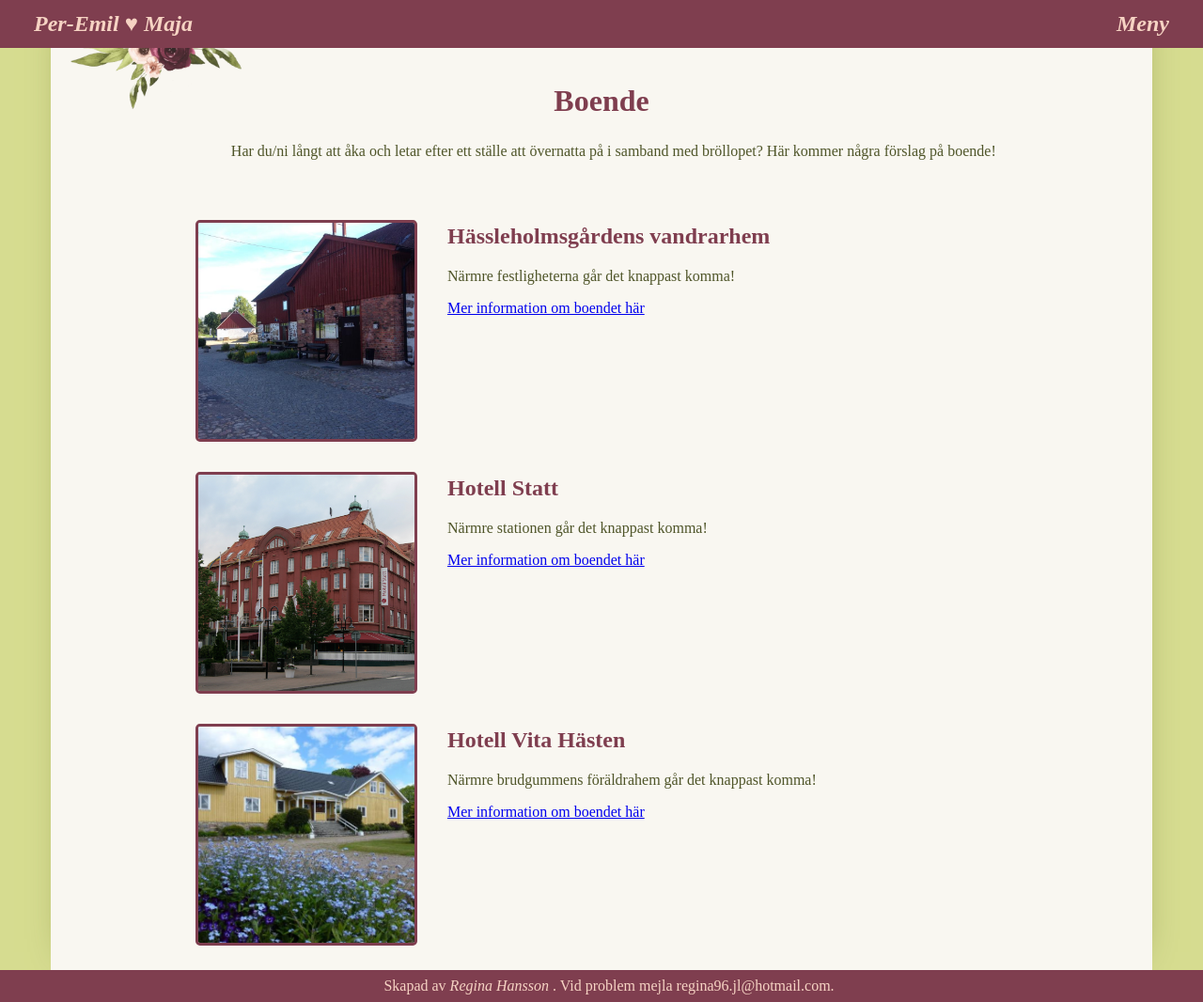
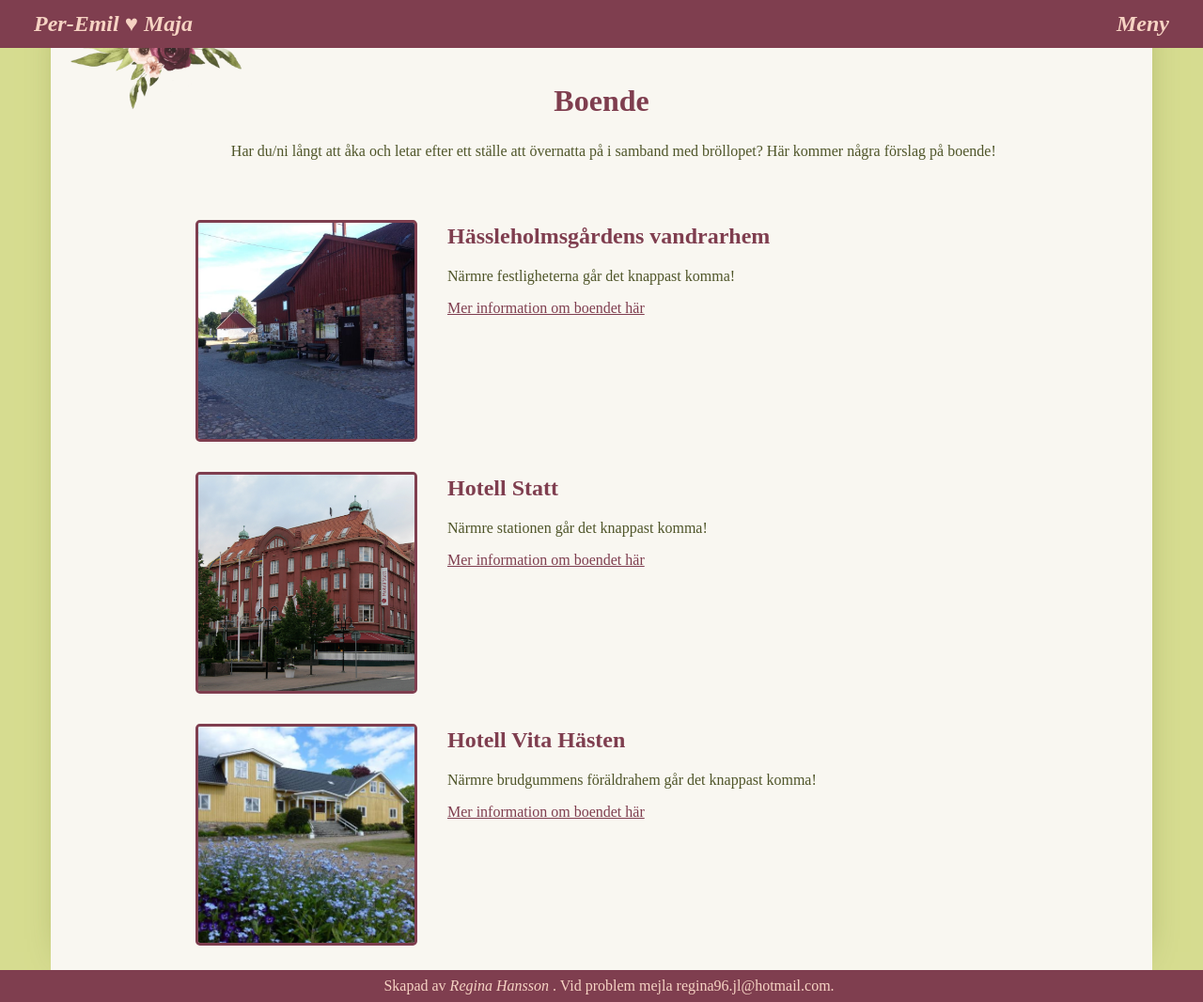
Before and after one commit to reggosaurus-reg/WeddingWebsite, a Flask app: page /boende in a window 1280 px wide. Shown: the whole page at 94% size. Run offline with Flask 2, Linux system fonts and the light colour scheme.

Commit message:
Style link color

```diff
--- a/static/css/style.css
+++ b/static/css/style.css
@@ -136,6 +136,16 @@ h2 {
 	margin:0;
 }
 
+a.normal:link {
+	color: var(--color-menu-background);
+}
+a.normal:visited {
+	color: var(--color-text);
+}
+a.normal:hover {
+	color: var(--color-menu-background-marked);
+}
+
 .hidden-url {
 	font-style: italic;
 	color: var(--color-text-menu);
--- a/templates/boende.html
+++ b/templates/boende.html
@@ -20,7 +20,7 @@
 			<p class="text hotell_desc">
 			Närmre festligheterna går det knappast komma!
 			</p>
-			<a href="http://www.hassleholmsgardensvandrarhem.se/">
+			<a class="normal" href="http://www.hassleholmsgardensvandrarhem.se/">
 				Mer information om boendet här</a>
 		</div>
 	</div>
@@ -34,7 +34,7 @@
 			<p class="text hotell_desc">
 			Närmre stationen går det knappast komma!
 			</p>
-			<a href="https://statt.se/">
+			<a class="normal" href="https://statt.se/">
 				Mer information om boendet här</a>
 		</div>
 	</div>
@@ -48,7 +48,7 @@
 			<p class="text hotell_desc">
 			Närmre brudgummens föräldrahem går det knappast komma!
 			</p>
-			<a href="http://www.vita-hasten.com/">
+			<a class="normal" href="http://www.vita-hasten.com/">
 				Mer information om boendet här</a>
 		</div>
 	</div>
```
